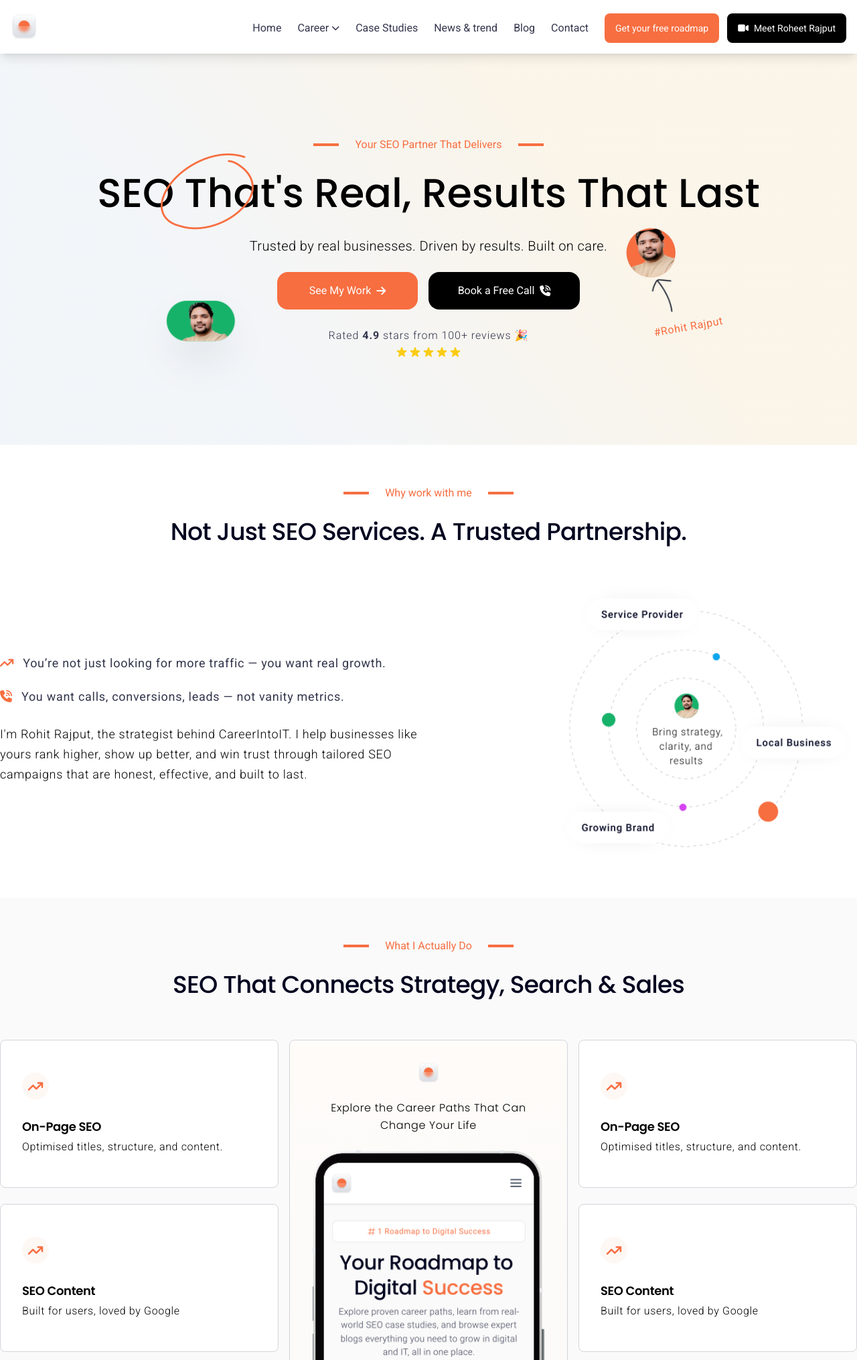
After one commit to lightwi/careerit, a Laravel app: page /roadmap in a window 1280 px wide. The commit adds this page. Shown: the top 2030 px of the page at 67% size. Run offline with Laravel 10, Linux system fonts and the light colour scheme.

Commit message:
Some design updates and half roadmap page design

```diff
--- a/app/Http/Controllers/FrontController.php
+++ b/app/Http/Controllers/FrontController.php
@@ -20,4 +20,9 @@ class FrontController extends Controller
     {
         return view('pages.pages');
     }
+
+    public function roadmap()
+    {
+        return view('pages.roadmap');
+    }
 }
--- a/resources/views/pages/pages.blade.php
+++ b/resources/views/pages/pages.blade.php
@@ -31,11 +31,6 @@ Services
 
 
 @section('content')
-
-
-
-
-
 
 <section class="container mx-auto py-8 sm:py-10 md:py-12 lg:py-16 xl:py-20 2xl:py-24 autoflow">
 
--- /dev/null
+++ b/resources/views/pages/roadmap.blade.php
@@ -0,0 +1,251 @@
+@extends('app')
+
+@section('title')
+Roadmap
+@endsection
+
+@section('content')
+
+<section
+  class="relative py-32 bg-[linear-gradient(232.53deg,rgba(255,207,113,0.12)_32.71%,rgba(35,118,221,0.036)_72.81%)]">
+  <div class="flex justify-center items-center gap-6">
+    <hr class="border-2 w-[38px] border-c-main">
+    <p class="font-roboto font-normal text-base tracking-[8%] leading-[100%] text-c-main">Your SEO Partner That Delivers
+    </p>
+    <hr class="border-2 w-[38px] border-c-main">
+  </div>
+
+  <h1 class="font-poppins font-medium text-[60px] leading-[64px] tracking-[-1.5%] text-center my-8">
+    SEO That's Real, Results That Last
+  </h1>
+
+  <h4 class="font-roboto font-light text-xl leading-[30px] tracking-[0.02em] text-center">
+    Trusted by real businesses. Driven by results. Built on care.
+  </h4>
+
+  <div class="flex flex-col sm:flex-row sm:justify-center sm:items-center gap-3 sm:gap-4 my-6">
+    <button
+      class="font-roboto bg-c-main text-base hover:bg-[#E1663C] text-white rounded-[16px] w-full md:w-[210px] h-[56px] px-[16px] py-[14px] gap-2 flex items-center justify-center">
+      See My Work
+      <i class="fa-solid fa-arrow-right"></i>
+    </button>
+    <button
+      class="font-roboto bg-black text-base hover:bg-gray-900 text-white rounded-[16px] w-full md:w-[226px] h-[56px] px-[16px] py-[14px] flex items-center justify-center gap-2">
+      Book a Free Call
+      <i class="fa-solid fa-phone-volume"></i>
+    </button>
+  </div>
+
+  <img src="{{ asset('assets/graphics/circle.png') }}" alt="" class="absolute top-[140px] left-[230px]" srcset="">
+
+  <img src="{{ asset('assets/graphics/secondavatar.png') }}" alt="" class="absolute top-[250px] right-[260px]"
+    width="95px" srcset="">
+  <img src="{{ asset('assets/graphics/uparrow.png') }}" alt="" class="absolute top-[330px] right-[260px]" width="50px"
+    srcset="">
+  <p
+    class="absolute right-[200px] top-[400px] rotate-[-10deg] font-roboto font-normal text-c-main text-base leading-none tracking-[0.04em]">
+    #Rohit Rajput
+  </p>
+
+  <img src="{{ asset('assets/graphics/firstavatar.png') }}" alt="" class="absolute top-[350px] left-[200px]"
+    width="200px" srcset="">
+
+  <p class="font-roboto font-light text-base text-[#33354C] leading-[30px] tracking-[0.06em] text-center">
+    Rated <span class="font-bold">4.9</span> stars from 100+ reviews 🎉
+  </p>
+
+  <div class="flex justify-center items-center">
+    <!-- Full stars -->
+    <svg class="w-4 h-4 sm:w-5 sm:h-5 text-yellow-400" fill="currentColor" viewBox="0 0 20 20">
+      <path
+        d="M9.049 2.927c.3-.921 1.603-.921 1.902 0l1.07 3.292a1 1 0 00.95.69h3.462c.969 0 1.371 1.24.588 1.81l-2.8 2.034a1 1 0 00-.364 1.118l1.07 3.292c.3.921-.755 1.688-1.54 1.118l-2.8-2.034a1 1 0 00-1.175 0l-2.8 2.034c-.784.57-1.838-.197-1.539-1.118l1.07-3.292a1 1 0 00-.364-1.118L2.98 8.72c-.783-.57-.38-1.81.588-1.81h3.461a1 1 0 00.951-.69l1.07-3.292z">
+      </path>
+    </svg>
+    <svg class="w-4 h-4 sm:w-5 sm:h-5 text-yellow-400" fill="currentColor" viewBox="0 0 20 20">
+      <path
+        d="M9.049 2.927c.3-.921 1.603-.921 1.902 0l1.07 3.292a1 1 0 00.95.69h3.462c.969 0 1.371 1.24.588 1.81l-2.8 2.034a1 1 0 00-.364 1.118l1.07 3.292c.3.921-.755 1.688-1.54 1.118l-2.8-2.034a1 1 0 00-1.175 0l-2.8 2.034c-.784.57-1.838-.197-1.539-1.118l1.07-3.292a1 1 0 00-.364-1.118L2.98 8.72c-.783-.57-.38-1.81.588-1.81h3.461a1 1 0 00.951-.69l1.07-3.292z">
+      </path>
+    </svg>
+    <svg class="w-4 h-4 sm:w-5 sm:h-5 text-yellow-400" fill="currentColor" viewBox="0 0 20 20">
+      <path
+        d="M9.049 2.927c.3-.921 1.603-.921 1.902 0l1.07 3.292a1 1 0 00.95.69h3.462c.969 0 1.371 1.24.588 1.81l-2.8 2.034a1 1 0 00-.364 1.118l1.07 3.292c.3.921-.755 1.688-1.54 1.118l-2.8-2.034a1 1 0 00-1.175 0l-2.8 2.034c-.784.57-1.838-.197-1.539-1.118l1.07-3.292a1 1 0 00-.364-1.118L2.98 8.72c-.783-.57-.38-1.81.588-1.81h3.461a1 1 0 00.951-.69l1.07-3.292z">
+      </path>
+    </svg>
+    <svg class="w-4 h-4 sm:w-5 sm:h-5 text-yellow-400" fill="currentColor" viewBox="0 0 20 20">
+      <path
+        d="M9.049 2.927c.3-.921 1.603-.921 1.902 0l1.07 3.292a1 1 0 00.95.69h3.462c.969 0 1.371 1.24.588 1.81l-2.8 2.034a1 1 0 00-.364 1.118l1.07 3.292c.3.921-.755 1.688-1.54 1.118l-2.8-2.034a1 1 0 00-1.175 0l-2.8 2.034c-.784.57-1.838-.197-1.539-1.118l1.07-3.292a1 1 0 00-.364-1.118L2.98 8.72c-.783-.57-.38-1.81.588-1.81h3.461a1 1 0 00.951-.69l1.07-3.292z">
+      </path>
+    </svg>
+    <!-- Half star -->
+    <svg class="w-4 h-4 sm:w-5 sm:h-5 text-yellow-400" fill="currentColor" viewBox="0 0 20 20">
+      <path
+        d="M9.049 2.927c.3-.921 1.603-.921 1.902 0l1.07 3.292a1 1 0 00.95.69h3.462c.969 0 1.371 1.24.588 1.81l-2.8 2.034a1 1 0 00-.364 1.118l1.07 3.292c.3.921-.755 1.688-1.54 1.118l-2.8-2.034a1 1 0 00-1.175 0l-2.8 2.034c-.784.57-1.838-.197-1.539-1.118l1.07-3.292a1 1 0 00-.364-1.118L2.98 8.72c-.783-.57-.38-1.81.588-1.81h3.461a1 1 0 00.951-.69l1.07-3.292z">
+      </path>
+    </svg>
+  </div>
+
+</section>
+
+
+
+<section class="bg-white">
+  <div class="container mx-auto px-4 md:px-0">
+
+    <div class="w-full py-4 sm:py-6 lg:py-8 xl:py-16 2xl:py-20">
+
+      <div class="flex justify-center items-center gap-6">
+        <hr class="border-2 w-[38px] border-c-main">
+        <p class="font-roboto font-normal text-base tracking-[8%] leading-[100%] text-c-main">Why work with me
+        </p>
+        <hr class="border-2 w-[38px] border-c-main">
+      </div>
+
+      <h2 class="font-poppins font-medium text-[36px] leading-[100%] tracking-[-0.02em] text-center text-[#00031F] mt-8 mb-16">
+        Not Just SEO Services. A Trusted Partnership.
+      </h2>
+
+
+      <div class="grid grid-cols-2 gap-6">
+        <div class="flex flex-col gap-8 my-auto">
+          <p class="font-roboto font-normal text-[18px] text-t-second leading-none tracking-[0.04em]">
+            <i class="fa-solid fa-arrow-trend-up mr-2 text-c-main"></i>
+            You’re not just looking for more traffic — you want real growth.
+          </p>
+
+          <p class="font-roboto font-normal text-[18px] text-t-second leading-none tracking-[0.04em]">
+            <i class="fa-solid fa-phone-volume mr-2 text-c-main"></i>
+            You want calls, conversions, leads — not vanity metrics.
+          </p>
+
+          <p class="font-roboto font-light text-[18px] leading-[30px] tracking-[0.04em]">
+            I'm Rohit Rajput, the strategist behind CareerIntoIT. I help businesses like yours rank higher, show up better, and win trust through tailored SEO campaigns that are honest, effective, and built to last.
+          </p>
+        </div>
+
+        <div class="flex justify-end">
+          <img
+            src="{{ asset('assets/graphics/sideimg.png') }}"
+            class="w-[450px] h-[400px]"
+            loading="lazy"
+            alt="Side image"
+          >
+        </div>
+      </div>
+
+    </div>
+
+  </div>
+</section>
+
+
+<section>
+  <div class="container mx-auto px-4 md:px-0 py-4 sm:py-6 lg:py-8 xl:py-16 2xl:py-20">
+
+      <div class="flex justify-center items-center gap-6">
+        <hr class="border-2 w-[38px] border-c-main">
+        <p class="font-roboto font-normal text-base tracking-[8%] leading-[100%] text-c-main">What I Actually Do
+        </p>
+        <hr class="border-2 w-[38px] border-c-main">
+      </div>
+
+      <h2 class="font-poppins font-medium text-[36px] leading-[100%] tracking-[-0.02em] text-center text-[#00031F] mt-8 mb-16">
+        SEO That Connects Strategy, Search & Sales
+      </h2>
+
+      <div class="grid grid-cols-3 gap-4 mb-6">
+        <div>
+          <div class="border border-gray-300 rounded-lg px-8 py-12 bg-white">
+            <div class="w-10 h-10 rounded-full bg-[#FEF8F5] flex justify-center items-center">
+              <i class="fa-solid fa-arrow-trend-up text-c-main fa-lg"></i>
+            </div>
+            <h5 class="font-poppins font-semibold text-[18px] tracking-[-0.02em] leading-[100%] mt-8">
+              On-Page SEO
+            </h5>
+            <p class="font-roboto font-light text-base tracking-[0.04em] leading-[25px] mt-2">
+              Optimised titles, structure, and content.
+            </p>
+          </div>
+
+          <div class="border border-gray-300 mt-6 rounded-lg px-8 py-12 bg-white">
+            <div class="w-10 h-10 rounded-full bg-[#FEF8F5] flex justify-center items-center">
+              <i class="fa-solid fa-arrow-trend-up text-c-main fa-lg"></i>
+            </div>
+            <h5 class="font-poppins font-semibold text-[18px] tracking-[-0.02em] leading-[100%] mt-8">
+              SEO Content
+            </h5>
+            <p class="font-roboto font-light text-base tracking-[0.04em] leading-[25px] mt-2">
+              Built for users, loved by Google
+            </p>
+          </div>
+
+          <div class="border border-gray-300 mt-6 rounded-lg px-8 py-12 bg-white">
+            <div class="w-10 h-10 rounded-full bg-[#FEF8F5] flex justify-center items-center">
+              <i class="fa-solid fa-arrow-trend-up text-c-main fa-lg"></i>
+            </div>
+            <h5 class="font-poppins font-semibold text-[18px] tracking-[-0.02em] leading-[100%] mt-8">
+              Backlink Building
+            </h5>
+            <p class="font-roboto font-light text-base tracking-[0.04em] leading-[25px] mt-2">
+              Ethical links from trusted sources
+            </p>
+          </div>
+        </div>
+
+        <div class="relative border border-gray-300 bg-gradient-to-b from-[#FFFCF8] from-[-24.14%] to-[#FAFAFA] to-[106.34%] rounded-lg">
+          <div class="px-8 pt-8 flex justify-center">
+            <img src="{{ asset('assets/graphics/Logomark.png') }}" width="32px" height="32px" alt="logo">
+          </div>
+          <div class="px-8 mt-6">
+            <p class="font-poppins font-light text-[16px] leading-[26px] tracking-[0.04em] text-center">Explore the Career Paths That Can Change Your Life</p>
+            <img class="w-full h-full mt-6" src="{{ asset('assets/graphics/phone.png') }}" alt="" srcset="">
+          </div>
+
+          <div class="absolute w-full h-[129px] left-0 right-0 bottom-0 opacity-100 rounded-bl-[16px] rounded-br-[16px] bg-gradient-to-b from-[rgba(255,255,255,0.07)] from-[4.01%] to-[rgba(255,255,255,0.94)] to-[100%]">
+          <!-- Your content here -->
+          </div>
+        </div>
+
+        <div>
+          <div class="border border-gray-300 rounded-lg px-8 py-12 bg-white">
+            <div class="w-10 h-10 rounded-full bg-[#FEF8F5] flex justify-center items-center">
+              <i class="fa-solid fa-arrow-trend-up text-c-main fa-lg"></i>
+            </div>
+            <h5 class="font-poppins font-semibold text-[18px] tracking-[-0.02em] leading-[100%] mt-8">
+              On-Page SEO
+            </h5>
+            <p class="font-roboto font-light text-base tracking-[0.04em] leading-[25px] mt-2">
+              Optimised titles, structure, and content.
+            </p>
+          </div>
+
+          <div class="border border-gray-300 mt-6 rounded-lg px-8 py-12 bg-white">
+            <div class="w-10 h-10 rounded-full bg-[#FEF8F5] flex justify-center items-center">
+              <i class="fa-solid fa-arrow-trend-up text-c-main fa-lg"></i>
+            </div>
+            <h5 class="font-poppins font-semibold text-[18px] tracking-[-0.02em] leading-[100%] mt-8">
+              SEO Content
+            </h5>
+            <p class="font-roboto font-light text-base tracking-[0.04em] leading-[25px] mt-2">
+              Built for users, loved by Google
+            </p>
+          </div>
+
+          <div class="border border-gray-300 mt-6 rounded-lg px-8 py-12 bg-white">
+            <div class="w-10 h-10 rounded-full bg-[#FEF8F5] flex justify-center items-center">
+              <i class="fa-solid fa-arrow-trend-up text-c-main fa-lg"></i>
+            </div>
+            <h5 class="font-poppins font-semibold text-[18px] tracking-[-0.02em] leading-[100%] mt-8">
+              Backlink Building
+            </h5>
+            <p class="font-roboto font-light text-base tracking-[0.04em] leading-[25px] mt-2">
+              Ethical links from trusted sources
+            </p>
+          </div>
+        </div>
+      </div>
+
+  </div>
+</section>
+
+
+@endsection
--- a/routes/web.php
+++ b/routes/web.php
@@ -18,4 +18,5 @@ Route::controller(FrontController::class)->group(function () {
   Route::get('/', 'index')->name('home');
   Route::get('/services', 'services')->name('services');
   Route::get('/pages', 'pages')->name('pages');
+  Route::get('/roadmap', 'roadmap')->name('roadmap');
 });
```
Also changed, not shown: resources/views/pages/home.blade.php (+21 -21 lines), public/assets/graphics/circle.png (added), public/assets/graphics/firstavatar.png (added), public/assets/graphics/phone.png (added), public/assets/graphics/secondavatar.png (added), public/assets/graphics/sideimg.png (added), public/assets/graphics/uparrow.png (added).
